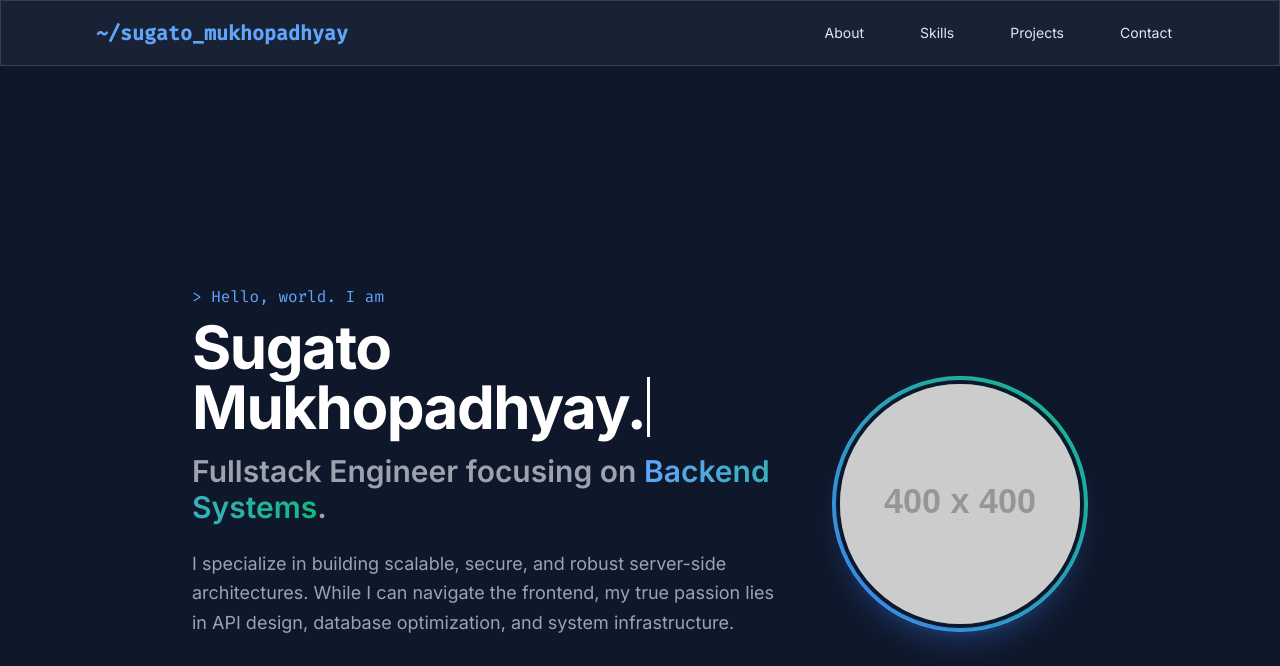
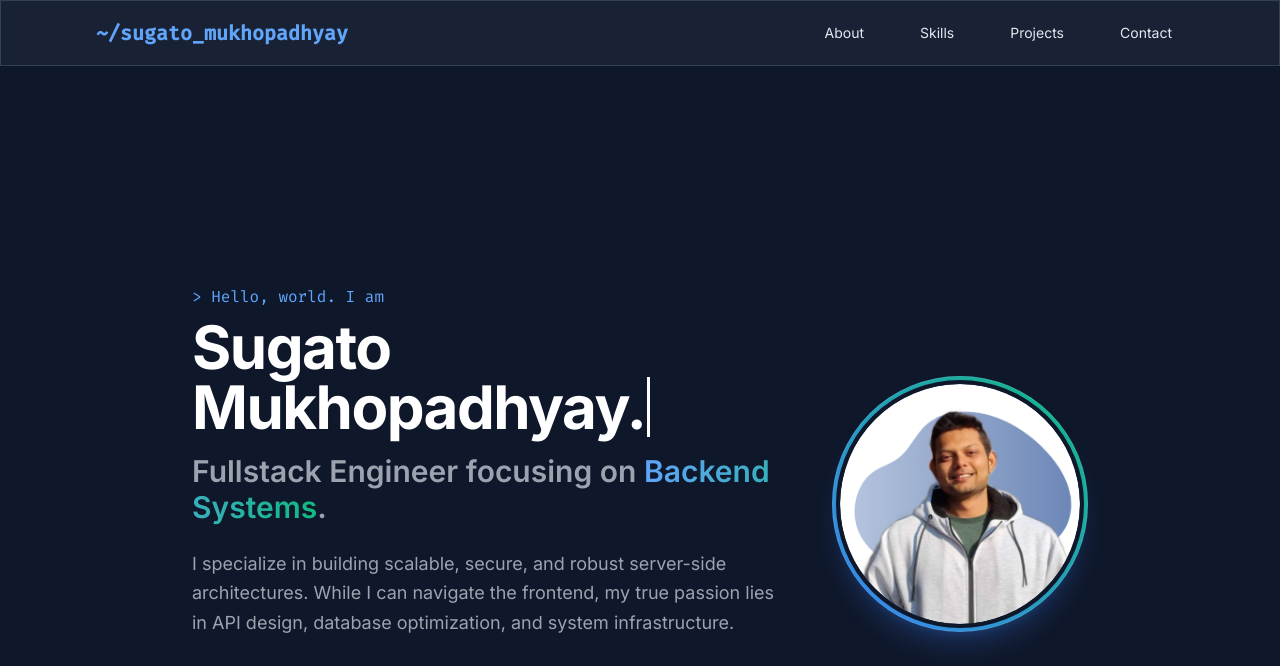
Before and after one commit to sugato1398/sugato1398.github.io, a plain HTML site: page index.html in a window 1280 px wide. Shown: the top 666 px of the page. Drawn offline with nearby package versions, Linux system fonts and the light colour scheme; placeholder pictures from the web are drawn by us.

Commit message:
added profile pic

```diff
--- a/index.html
+++ b/index.html
@@ -193,14 +193,16 @@
                     <div class="flex-shrink-0 animate-fade-in-up" style="animation-delay: 300ms;">
                         <div class="relative w-48 h-48 sm:w-64 sm:h-64 rounded-full p-1 bg-gradient-to-tr from-primary-500 to-accent-500 shadow-xl shadow-primary-500/20">
                             <!-- Placeholder Image: Replace with your actual photo URL -->
-                            <img src="https://placehold.co/400x400/1e293b/60a5fa?text=JD" alt="John Doe" class="w-full h-full object-cover rounded-full border-4 border-dark-900">
+                            <div class="relative w-full h-full rounded-full border-4 border-dark-900 bg-dark-800 flex items-center justify-center overflow-hidden">
+                                <span class="font-bold text-6xl sm:text-7xl text-teal-300 select-none">SM</span>
+                                <img src="./profile-pic.png" alt="Sugato Mukhopadhyay" onerror="this.style.display='none'" class="absolute inset-0 w-full h-full object-cover rounded-full">
+                            </div>
                             <div class="absolute inset-0 rounded-full border border-white/10 pointer-events-none"></div>
                         </div>
                     </div>
                 </div>
             </section>
 
-            <!-- Skills & Interests Section -->
             <section id="skills" class="py-24 bg-dark-800/30">
                 <div class="max-w-6xl mx-auto px-4 sm:px-6 lg:px-8">
                     <div class="flex items-center gap-4 mb-12">
```
Also changed, not shown: profile-pic.png (added).
